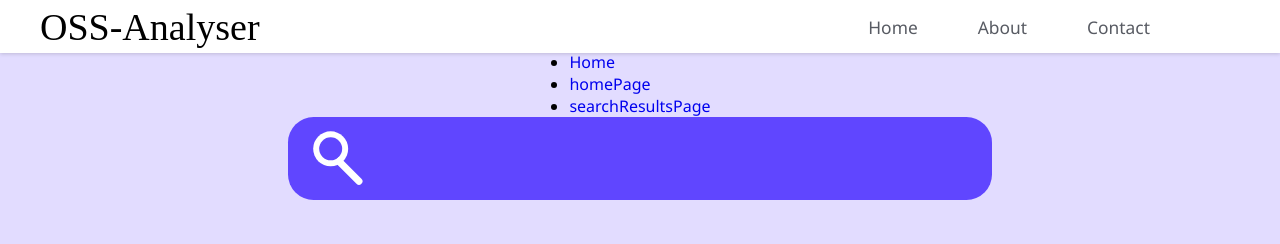
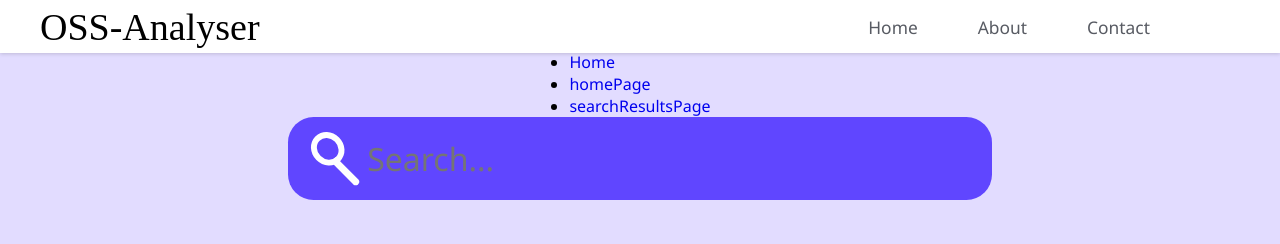
Before and after one commit to VENNELA2132/hackfest2023_VCVP, a React (Create React App) app: page / in a window 1280 px wide. Shown: the top 244 px of the page. Built offline with nearby package versions, Linux system fonts and the light colour scheme; a web font is replaced by a local one.

Commit message:
Search bar changes

```diff
--- a/src/pages/Layout.css
+++ b/src/pages/Layout.css
@@ -30,7 +30,8 @@ body {
 
 }
 /* #main .c {
-
+  text-align: center;
+  transform: translateX(47vw);
 } */
 
 .search-bar {
@@ -110,3 +111,12 @@ body {
     left: calc(50% - .43rem);
     background: #fff;
 }
+
+input[type="text"]
+{
+background: transparent;
+border: none;
+height: 100%;
+width: 100%;
+font-size: 32px;
+}
--- a/src/pages/Layout.js
+++ b/src/pages/Layout.js
@@ -22,6 +22,8 @@ const Layout = () => {
                         <span class="glass-icon__stick"></span>
                     </div>
                 </div>
+                <input type="text" className="searchInput" placeholder="Search...">
+                </input>
             </div>
         </div>
     </div>
```
